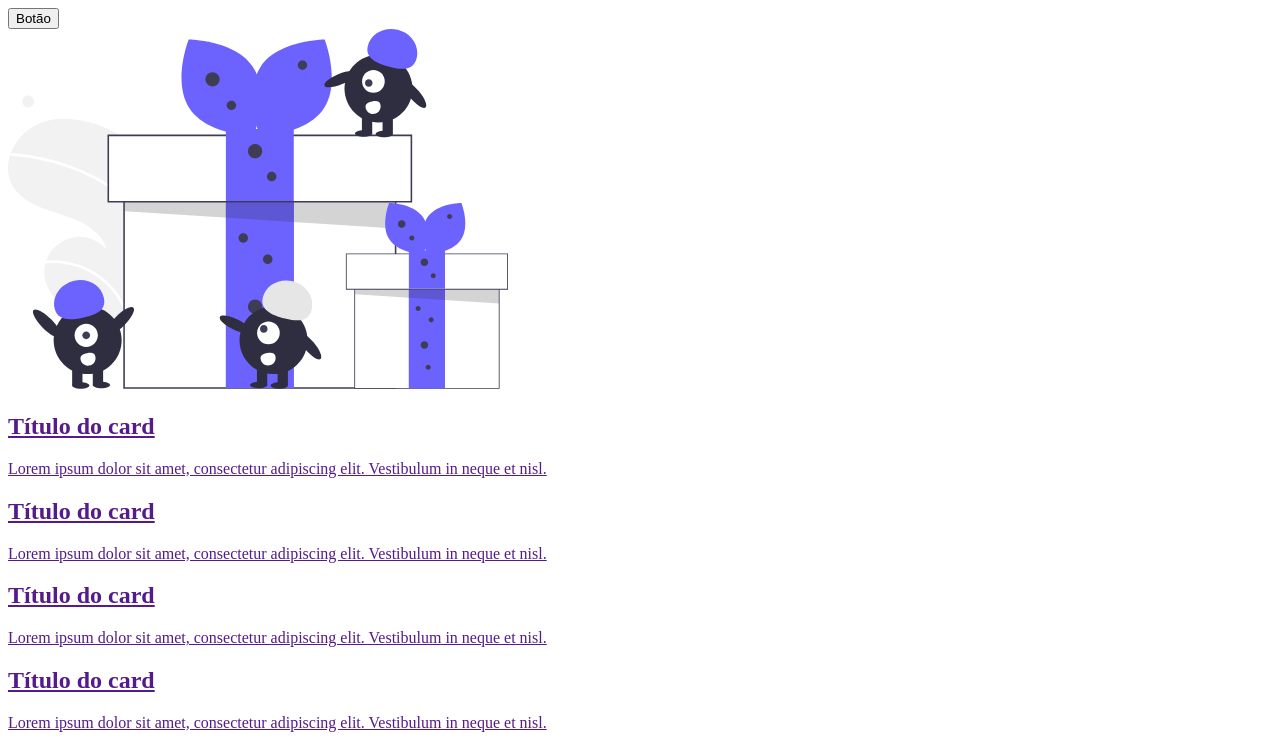
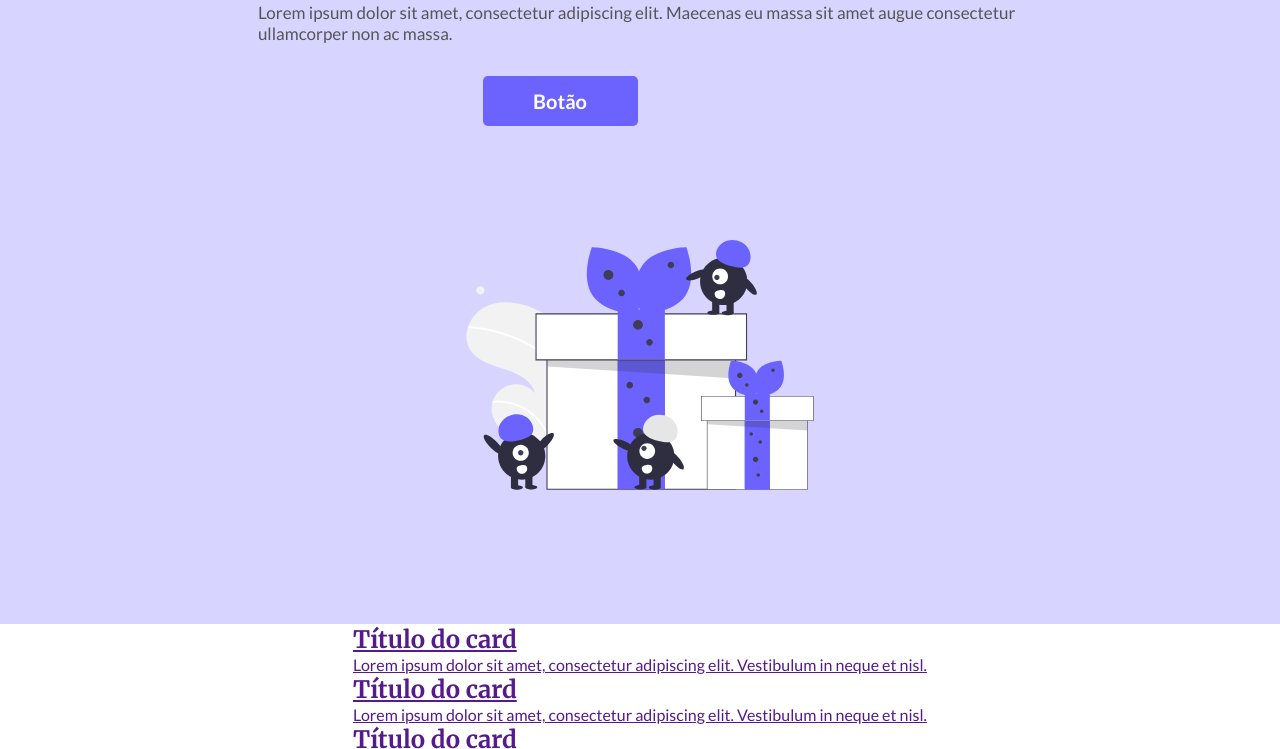
Before and after one commit to Jailtonj/DESAFIO-3---One-Page, a plain HTML site: page index.html in a window 1280 px wide. Shown: the part 106-855 px from the top of the page. Drawn offline with Linux system fonts and the light colour scheme.

Commit message:
css header

```diff
--- a/index.html
+++ b/index.html
@@ -4,9 +4,12 @@
     <meta charset="UTF-8">
     <meta http-equiv="X-UA-Compatible" content="IE=edge">
     <meta name="viewport" content="width=device-width, initial-scale=1.0">
+    <link rel="preconnect" href="https://fonts.googleapis.com"><link rel="preconnect" href="https://fonts.gstatic.com" crossorigin>
+    <link href="https://fonts.googleapis.com/css2?family=Lato:wght@400;700&family=Merriweather:wght@400;700&display=swap" rel="stylesheet">
+
+    <link rel="stylesheet" href="./style.css">
     <title>One Page</title>
 
-    <link rel="stylesheet" href="./style.css">
 </head>
 <body>
     <main>
@@ -14,12 +17,12 @@
             <div class="cabeçalho">
                 <h1>Lorem ipsum dolor sit amet</h1>
                 <p>Lorem ipsum dolor sit amet, consectetur adipiscing elit. Maecenas eu massa sit amet augue consectetur ullamcorper non ac massa.</p>
-                <div>
+                <div class="botão-header-lefy">
                     <button class="botão-header">Botão</button>
                 </div>
             </div>
 
-            <img src="./assets/imagem.svg" alt="presente-com-bichinhos">
+            <img class="imagem" src="./assets/imagem.svg" alt="presente-com-bichinhos">
         </header>
         <section class="cards">
             <div class="cards-linha1">
--- a/style.css
+++ b/style.css
@@ -0,0 +1,74 @@
+* {
+    margin: 0;
+    padding: 0;
+    border: 0;
+    box-sizing: border-box;
+}
+
+/* fonts */
+
+h1, h2 {
+    font-family: 'Merriweather', serif;
+}
+
+p, button, input {
+    font-family: 'Lato', sans-serif;
+}
+
+
+header {
+    background-color: #D7D5FF;
+    display: flex;
+    flex-direction: column;
+    align-items: center;
+    height: 730px;
+}
+
+.cabeçalho {
+    display: flex;
+    flex-direction: column;
+    align-items: center;
+    margin-top: 50px;
+}
+
+.cabeçalho h1 {
+    font-size: 32px;
+    font-weight: 400;
+    width: 80%;
+    color: #2B2B2B;
+}
+
+.cabeçalho p {
+    font-weight: 400;
+    font-size: 17px;
+    color: #555555;
+    width: 80%;
+    margin-top: 18px;
+}
+
+.imagem {
+    width: 80%;
+    height: 250px;
+    margin-top: 114px;
+}
+
+.cabeçalho button {
+    background: #6C63FF;
+    border-radius: 5px;
+    width: 155px;
+    height: 50px;
+    font-weight: 700;
+    font-size: 20px;
+    color: #FFFFFF;
+    margin-right: 160px;
+    margin-top: 32px;
+}
+
+.cards {
+    display: flex;
+    flex-direction: column;
+    align-items: center;
+    justify-content: center;
+}
+
+#
```
